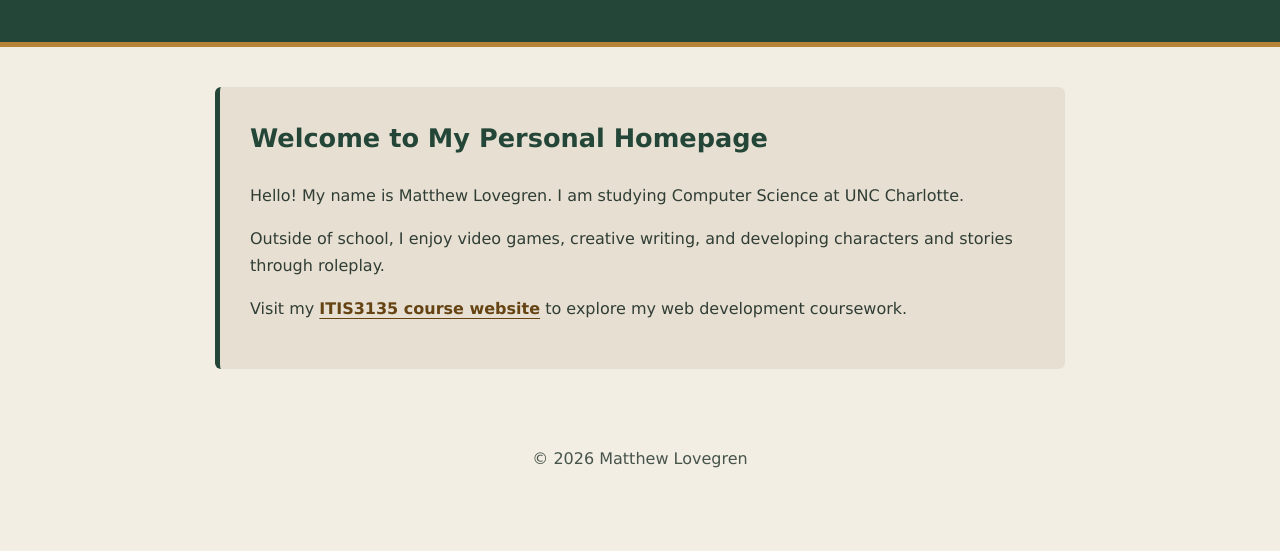
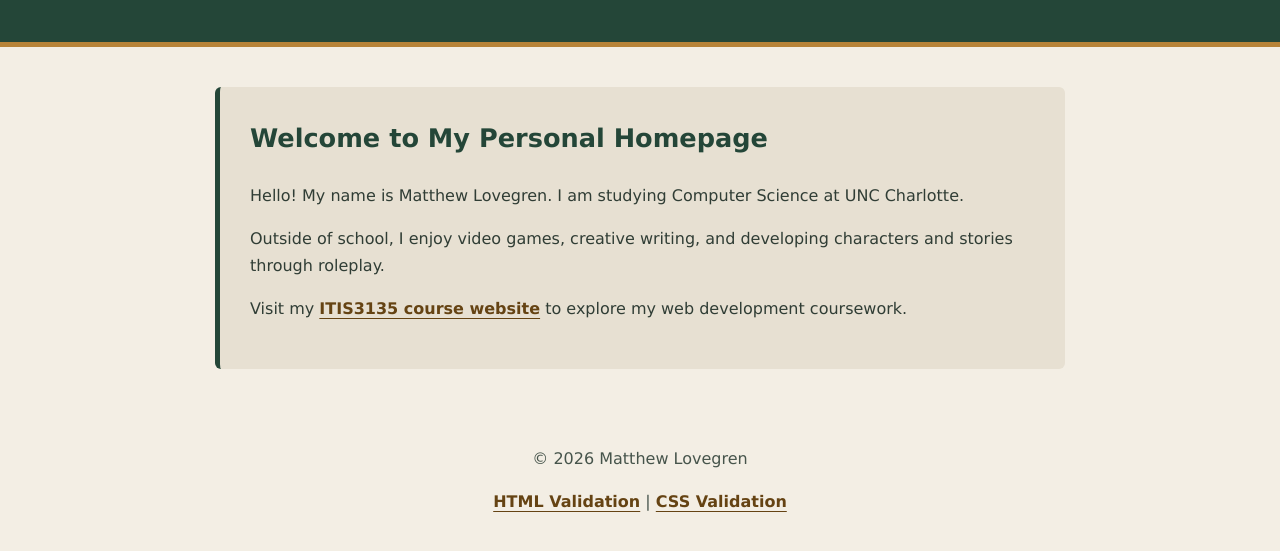
Before and after one commit to mlovegre/mlovegre.github.io, a plain HTML site: page index.html in a window 1280 px wide. Shown: the part 153-704 px from the top of the page. Drawn offline with Linux system fonts and the light colour scheme.

Commit message:
Added validators to personal webpage

```diff
--- a/index.html
+++ b/index.html
@@ -112,9 +112,19 @@
         </p>
     </main>
 
+
     <footer>
-        <p>&copy; 2026 Matthew Lovegren</p>
+    <p>&copy; 2026 Matthew Lovegren</p>
+
+        <p>
+            <a href="https://validator.w3.org/nu/?doc=https%3A%2F%2Fwebpages.charlotte.edu%2Fmlovegre%2F"
+           target="_blank" rel="noopener noreferrer">HTML Validation</a>
+        |
+            <a href="https://jigsaw.w3.org/css-validator/validator?uri=https%3A%2F%2Fwebpages.charlotte.edu%2Fmlovegre%2F"
+           target="_blank" rel="noopener noreferrer">CSS Validation</a>
+        </p>
     </footer>
+
     <script src="https://divonbriesen.github.io/teaching/tools/standards-check.js" defer></script>
 </body>
 </html>
```
